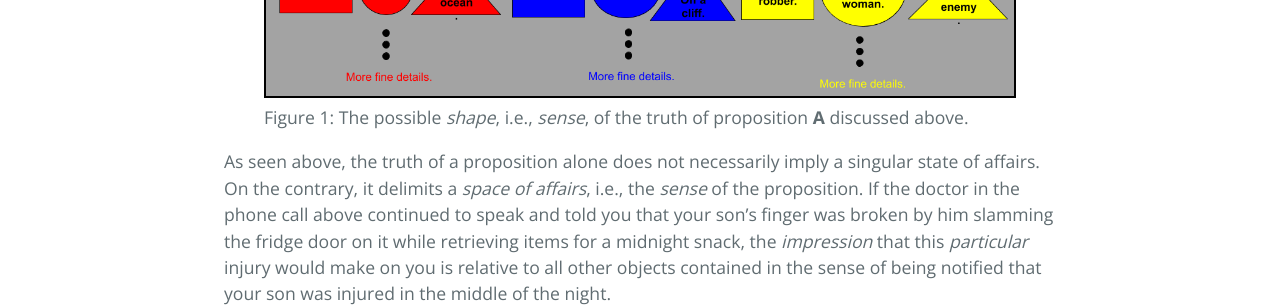
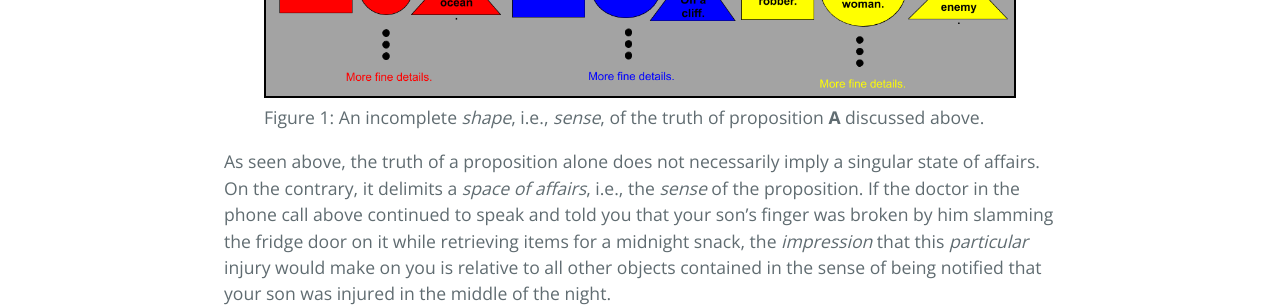
Before and after one commit to Andrewnetwork/CoronavirusBlog, a Jekyll site: the page built from sense_and_truth.md, in a window 1280 px wide. Shown: the part 1071-1378 px from the top of the page. Built offline with Jekyll 4.4.1, drawn with Linux system fonts in a browser that asks for light colours; our own code applies the rules of GitHub Pages for plain Markdown files; the repository's description, which GitHub fills in, is left out.

Commit message:
updated figure 1 caption

```diff
--- a/sense_and_truth.md
+++ b/sense_and_truth.md
@@ -6,7 +6,7 @@ Your phone rings in the middle of the night. You are startled awake and pick up
 
 <figure class="image">
   <img src="img/son_injured.png" alt="Three-Lego System" style="border: 2px black solid;">
-  <figcaption>Figure 1: The possible <i>shape</i>, i.e., <i>sense</i>, of the truth of proposition <b>A</b> discussed above. </figcaption>
+  <figcaption>Figure 1: An incomplete <i>shape</i>, i.e., <i>sense</i>, of the truth of proposition <b>A</b> discussed above. </figcaption>
 </figure>
 
 As seen above, the truth of a proposition alone does not necessarily imply a singular state of affairs. On the contrary, it delimits a *space of affairs*, i.e., the *sense* of the proposition. If the doctor in the phone call above continued to speak and told you that your son's finger was broken by him slamming the fridge door on it while retrieving items for a midnight snack, the *impression* that this *particular* injury would make on you is relative to all other objects contained in the sense of being notified that your son was injured in the middle of the night.
```
